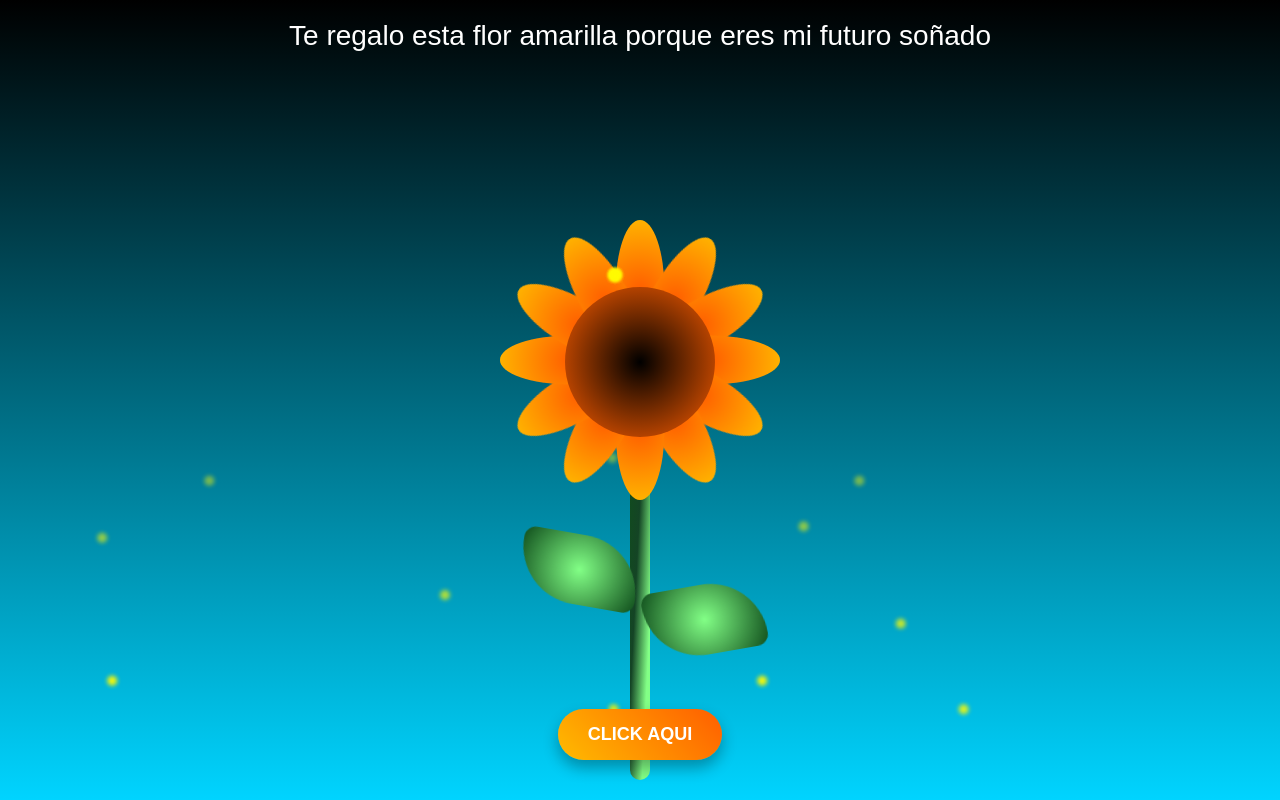
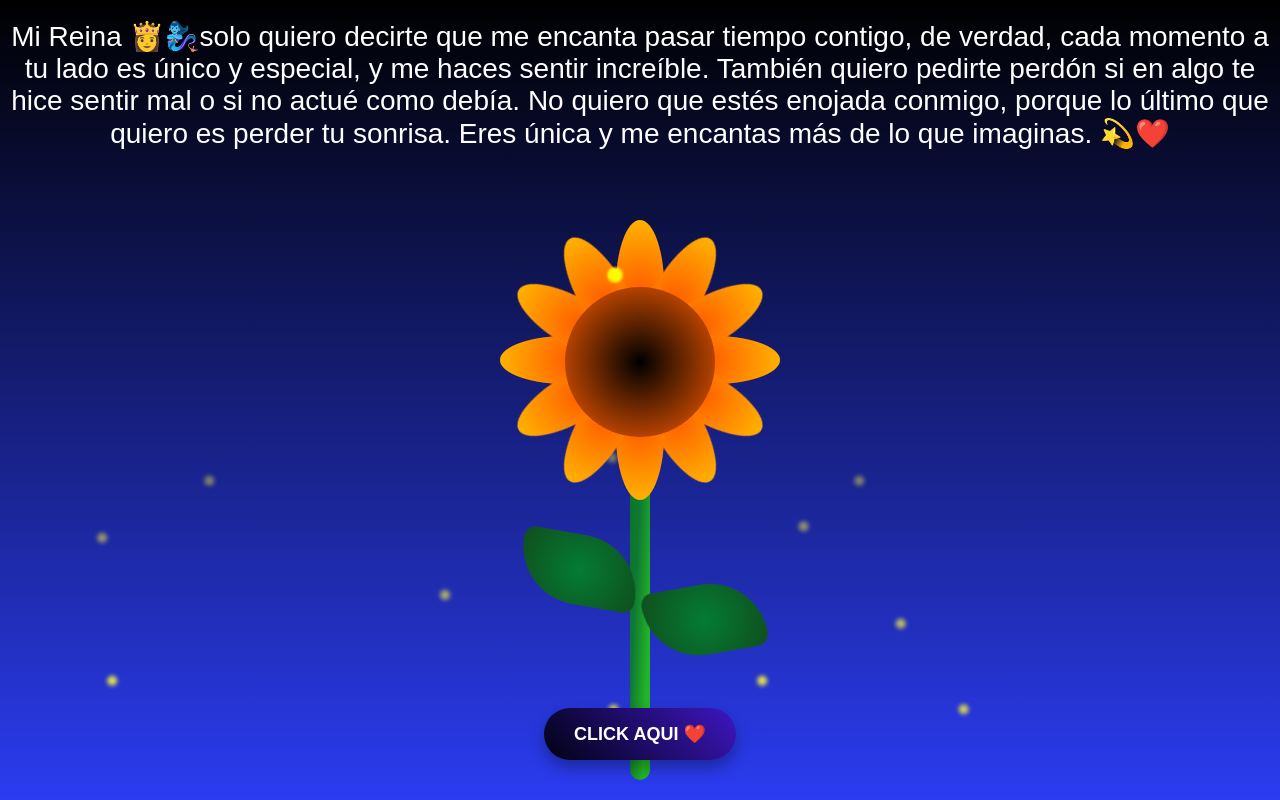
Before and after one commit to Ferxxo125/flor_11, a plain HTML site: page flower.html in a window 1280 px wide. Drawn offline with Linux system fonts and the light colour scheme.

Commit message:
Update flower.html

```diff
--- a/flower.html
+++ b/flower.html
@@ -12,15 +12,15 @@
       }
 
       :root {
-        --color-bg: linear-gradient(to top, #00d4ff, #000);
+        --color-bg: linear-gradient(to top, #2b3cf1, #000);
         --line-color: linear-gradient(
           to left top,
-          #82ff86 20%,
-          #144425,
-          #104e1c
+          #23b525 20%,
+          #0f7934,
+          #09711c
         );
         --flower-center: radial-gradient(circle, #000, #ff5e00);
-        --leaf-color: radial-gradient(circle, #82ff86, #104e1c);
+        --leaf-color: radial-gradient(circle, #047c36, #104e1c);
         --petal-color: radial-gradient(circle, #ff5e00, #ffbb00);
       }
 
@@ -251,7 +251,7 @@
         bottom: 0px;
         width: 10px;
         height: 10px;
-        background-color: rgb(255, 251, 0);
+        background-color: rgb(238, 235, 68);
         border-radius: 50%;
         filter: blur(2px);
         animation: light-ans-background 7s linear infinite backwards;
@@ -359,7 +359,7 @@
         font-family: "Poppins", sans-serif;
         font-weight: 600;
         color: #fff;
-        background: linear-gradient(45deg, #ffbb00, #ff5e00);
+        background: linear-gradient(45deg, #000211, #3e16c2);
         border: none;
         border-radius: 50px;
         cursor: pointer;
@@ -373,7 +373,7 @@
 
       .flower-btn:hover {
         transform: translateY(-3px);
-        box-shadow: 0 12px 20px rgba(0, 0, 0, 0.4);
+        box-shadow: 0 12px 20px rgba(0, 0, 0, 0.964);
       }
 
     </style>
@@ -381,9 +381,9 @@
   <body>
     <audio
       id="id_audio"
-      src="The Rains of Castamere (Red Wedding Version).mp3"
+      src="Chris Lebron - Desde Mis Ojos.mp3"
     ></audio>
-    <h1>Te regalo esta flor amarilla porque eres mi futuro soñado</h1>
+    <h1>Mi Reina 👸🧞‍♀️solo quiero decirte que me encanta pasar tiempo contigo, de verdad, cada momento a tu lado es único y especial, y me haces sentir increíble. También quiero pedirte perdón si en algo te hice sentir mal o si no actué como debía. No quiero que estés enojada conmigo, porque lo último que quiero es perder tu sonrisa. Eres única y me encantas más de lo que imaginas. 💫❤️</h1>
     <div class="sunflower">
       <div class="flower_wrapper">
         <div class="flower_stem"></div>
@@ -427,7 +427,7 @@
     <div class="light light-10"></div>
     <div class="light light-11"></div>
     <div class="light light-12"></div>
-    <button class="flower-btn">CLICK AQUI</button>
+    <button class="flower-btn">CLICK AQUI ❤️</button>
     <script>
       const floweBtn = document.querySelector(".flower-btn");
       const audio = document.getElementById("id_audio")
```
